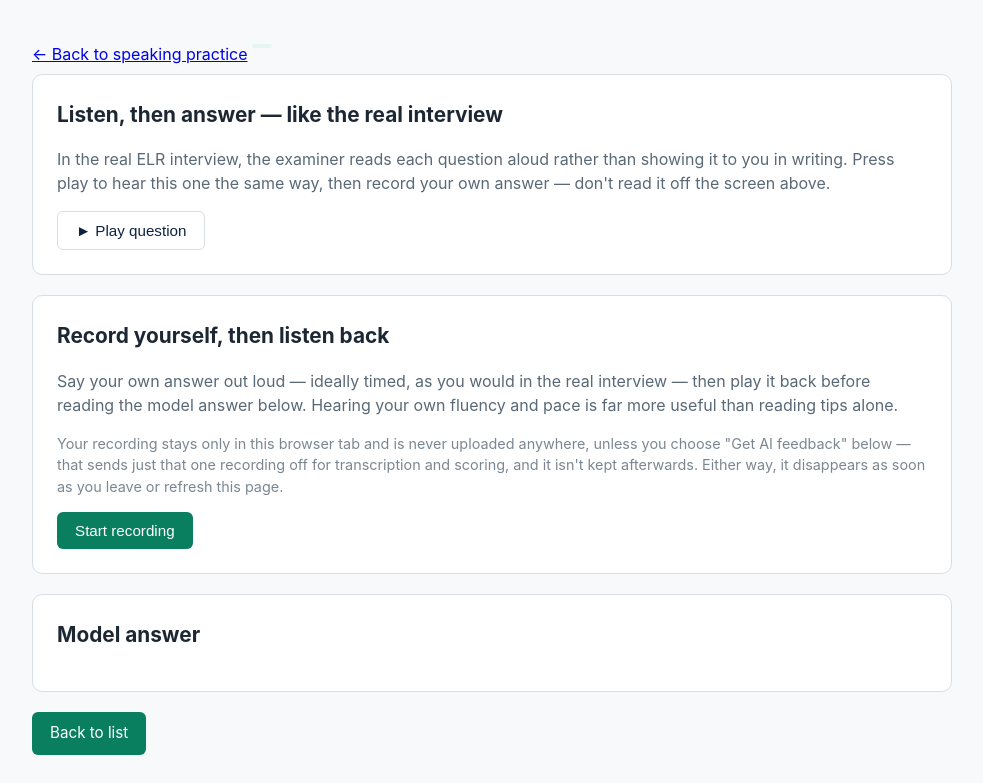
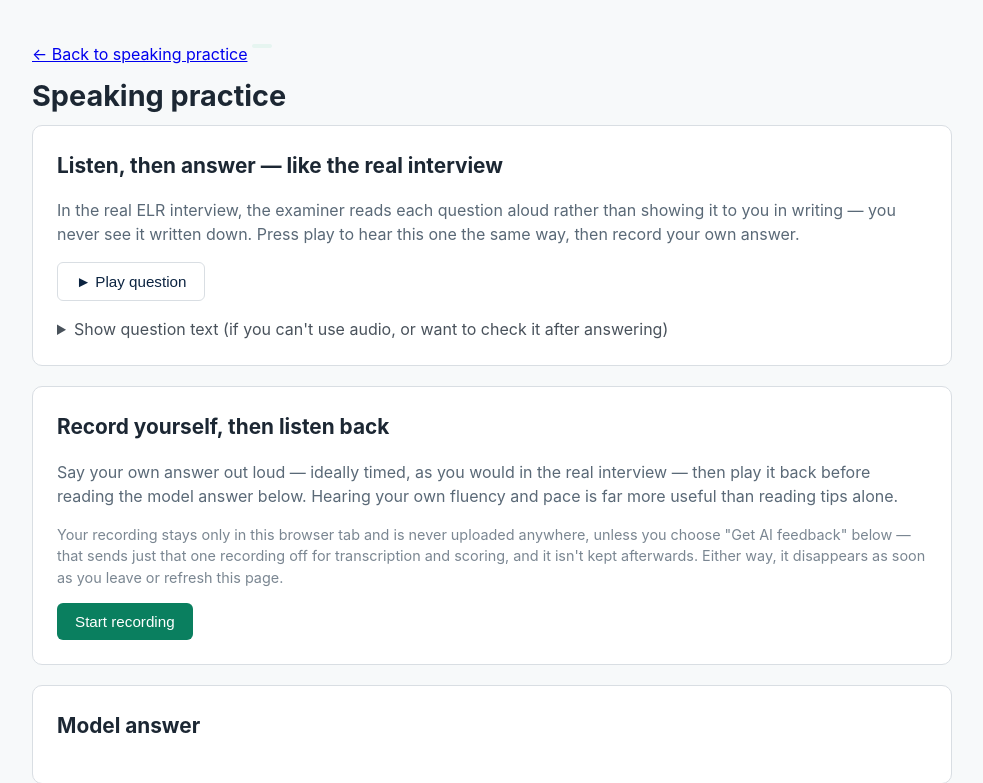
Before and after one commit to Horyaalfine/pco-driver-prep, a Python web app: template app/templates/learning/speaking_detail.html in a window 1280 px wide. Shown: the part 57-840 px from the top of the page, without its empty margins (148-1131 px from the left). Run offline with Jinja, Linux system fonts and the light colour scheme; the template is opened without the code that fills it, so the values that code supplies are empty.

Commit message:
Fix speaking-practice topic grouping and listen-first sequencing
User flagged two issues from screenshots of the live speaking-practice
flow:

1. speaking_list.html repeated every topic heading above every single
   question ("Customer service scenarios" printed twice in a row for
   two consecutive questions in that topic) instead of only when the
   topic actually changes. Root cause: {% set current_topic = p.topic %}
   inside a {% for %} loop doesn't persist across iterations in
   Jinja2 — a classic scoping gotcha — so the comparison on the next
   iteration still saw the original None. Fixed with {% set ns =
   namespace(...) %}, which does persist. Verified: two prompts
   sharing a topic now render exactly one heading, not two.

2. speaking_detail.html printed the full question as the page's <h1>
   immediately, directly above the newly-added "listen, don't read
   it off the screen above" instruction — self-defeating, since the
   learner had already read it by the time they got to that line.
   Replaced the h1 with a generic "Speaking practice" heading and
   moved the question text into a closed-by-default <details> ("Show
   question text (if you can't use audio, or want to check it after
   answering)") placed after the audio player, so the default path is
   genuinely listen-first while the text stays available for
   accessibility or review afterward.

Co-Authored-By: Claude Sonnet 5 <noreply@anthropic.com>
Claude-Session: https://claude.ai/code/session_01Y7JceJHuwbgsiZfTuWQWp8

```diff
--- a/app/templates/learning/speaking_detail.html
+++ b/app/templates/learning/speaking_detail.html
@@ -3,16 +3,20 @@
 {% block content %}
 <a href="{{ url_for('learning.speaking_practice_list') }}">&larr; Back to speaking practice</a>
 <p class="pill pill-active" style="margin-top:12px">{{ prompt.topic }}</p>
-<h1 style="margin-top:8px">{{ prompt.prompt_text }}</h1>
+<h1 style="margin-top:8px">Speaking practice</h1>
 
 <div class="card">
   <h2 style="margin-top:0">Listen, then answer — like the real interview</h2>
-  <p class="lead">In the real ELR interview, the examiner reads each question aloud rather than showing it to you in writing. Press play to hear this one the same way, then record your own answer — don't read it off the screen above.</p>
+  <p class="lead">In the real ELR interview, the examiner reads each question aloud rather than showing it to you in writing — you never see it written down. Press play to hear this one the same way, then record your own answer.</p>
   <div id="question-audio-ui">
     <button class="btn btn-outline" id="play-question-btn" type="button">&#9658; Play question</button>
     <span id="question-audio-status" style="margin-left:12px;opacity:0.8"></span>
     <audio id="question-audio" preload="none" style="display:none"></audio>
   </div>
+  <details style="margin-top:16px">
+    <summary style="cursor:pointer;opacity:0.8">Show question text (if you can't use audio, or want to check it after answering)</summary>
+    <p style="margin-top:8px"><strong>{{ prompt.prompt_text }}</strong></p>
+  </details>
 </div>
 
 <div class="card">
```
Also changed, not shown: app/templates/learning/speaking_list.html (+4 -4 lines).
